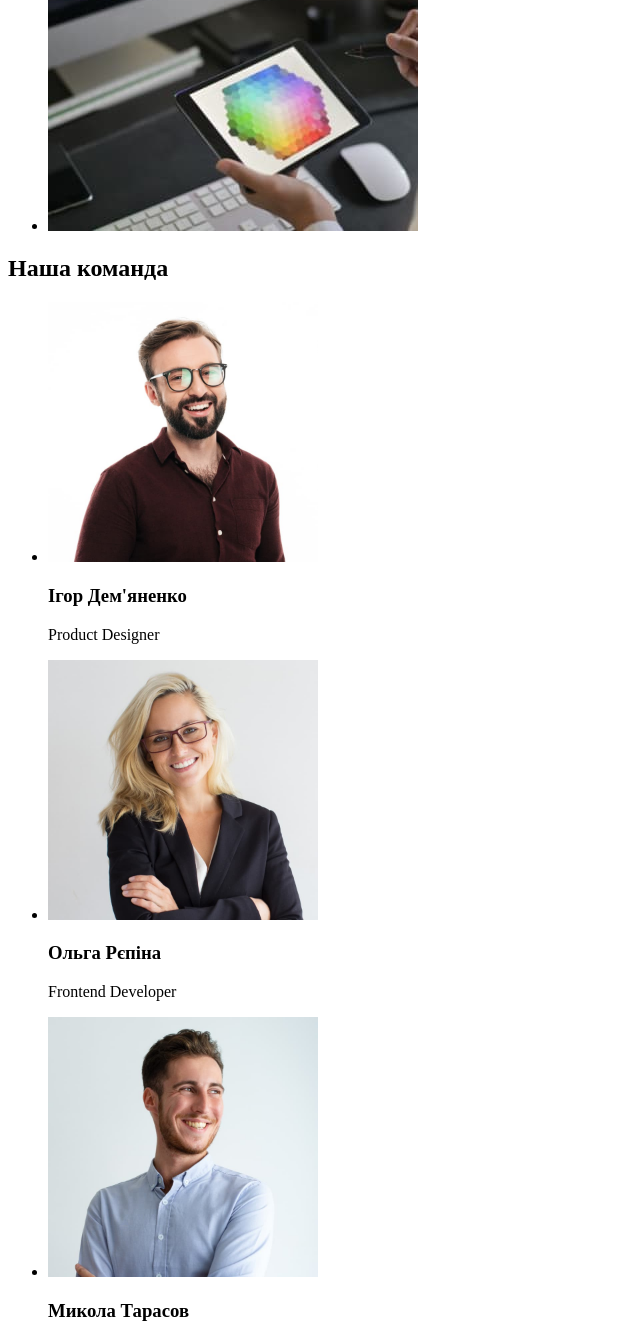
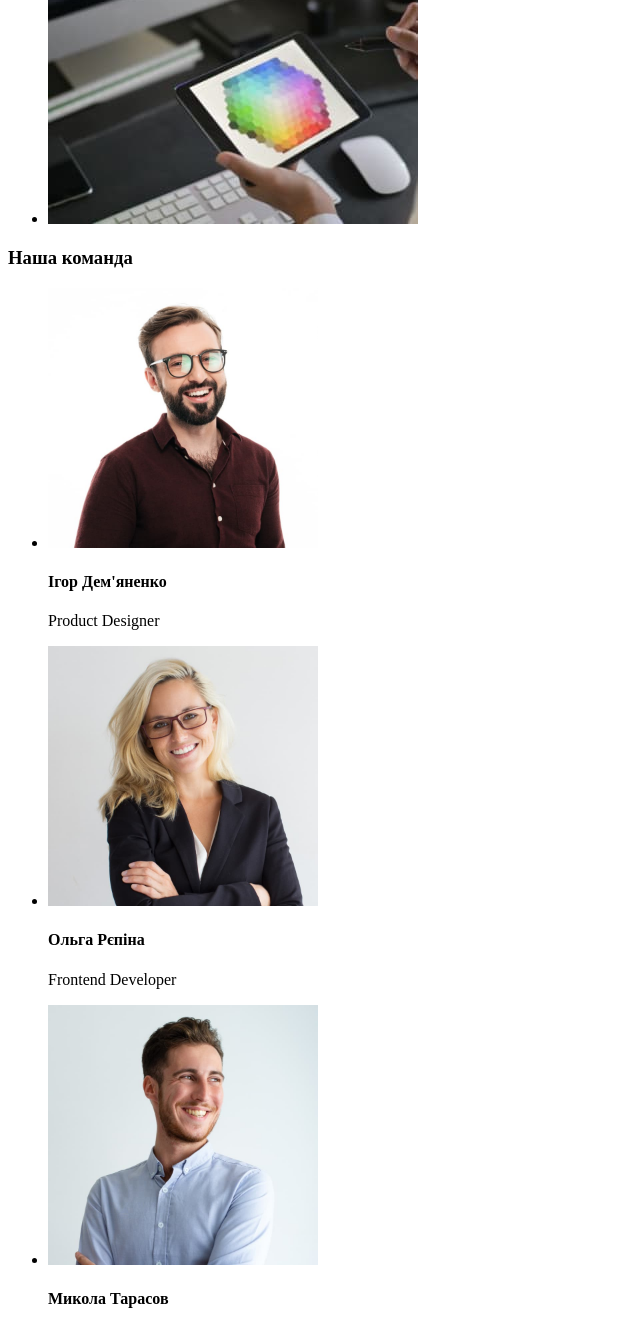
Before and after one commit to AlenaFE61/goit-markup-hw-01, a plain HTML site: page index.html in a window 1280 px wide. Shown: the part 1319-2645 px from the top of the page, without its empty margins (0-640 px from the left). Drawn offline with Linux system fonts and the light colour scheme.

Commit message:
зміни у index.html

```diff
--- a/index.html
+++ b/index.html
@@ -61,7 +61,7 @@
 
       <section class="activity">
         <div class="activity_points">
-          <h2>Чим ми займаємося</h2>
+          <h3>Чим ми займаємося</h3>
             <ul>
               <li><img src="images/img1.jpg" alt="activity" width="370" height="294"/></li>
               <li><img src="images/img2.jpg" alt="activity" width="370" height="294"/></li>
@@ -72,29 +72,29 @@
 
       <section class="teams">
         <div class="teams_professional">
-          <h2>Наша команда</h2>
+          <h3>Наша команда</h3>
             <ul>
               <li>
                 <img src="images/photo1.jpg" alt="photo1" width="270" height="260"/>
-                <h3>Ігор Дем'яненко</h3>
+                <h4>Ігор Дем'яненко</h4>
                 <p>Product Designer</p>
               </li>
 
               <li>
                 <img src="images/photo2.jpg" alt="photo2" width="270" height="260" />
-                <h3>Ольга Рєпіна</h3>
+                <h4>Ольга Рєпіна</h4>
                 <p>Frontend Developer</p>
               </li>
 
               <li>
                 <img src="images/photo3.jpg" alt="photo3" width="270" height="260"/>
-                <h3>Микола Тарасов</h3>
+                <h4>Микола Тарасов</h4>
                 <p>Marketing</p>
               </li>
 
               <li>
                 <img src="images/photo4.jpg" alt="photo4" width="270" height="260"/>
-                <h3>Михайло Єрмаков</h3>
+                <h4>Михайло Єрмаков</h4>
                 <p>UI Designer</p>
               </li>
             </ul>
```
